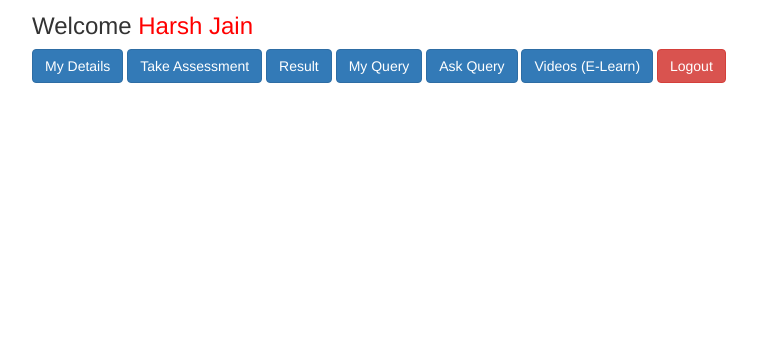
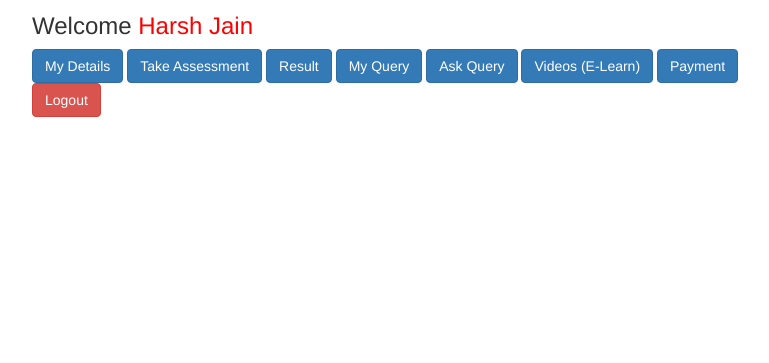
Before and after one commit to mathurvishal/CloudClassroom-PHP-Project, a PHP site: page /welcomestudent in a window 1280 px wide. Shown: the part 57-420 px from the top of the page, without its empty margins (38-807 px from the left). Run offline with PHP 8.4, Linux system fonts and the light colour scheme; a user stored in the database is signed in.

Commit message:
Update welcomestudent.php

```diff
--- a/welcomestudent.php
+++ b/welcomestudent.php
@@ -28,7 +28,7 @@ $userlname = $_SESSION[ "lname" ];
 			<a href="askquery.php?eid=<?php echo $userid;  ?>"> <button  href="" type="submit" class="btn btn-primary">Ask Query</button></a>
 
 			<a href="viewvideos.php?eid=<?php echo $userid;  ?>"> <button  href="" type="submit" class="btn btn-primary">Videos (E-Learn)</button></a>
-
+			<a href="librarypayment.php?seno=<?php echo $sEno;  ?>"> <button  href="" type="submit" class="btn btn-primary">Payment</button> </a>
 			<a href="logoutstudent"><button  href="" type="submit" class="btn btn-danger">Logout</button></a>
 
 		</div>
```
